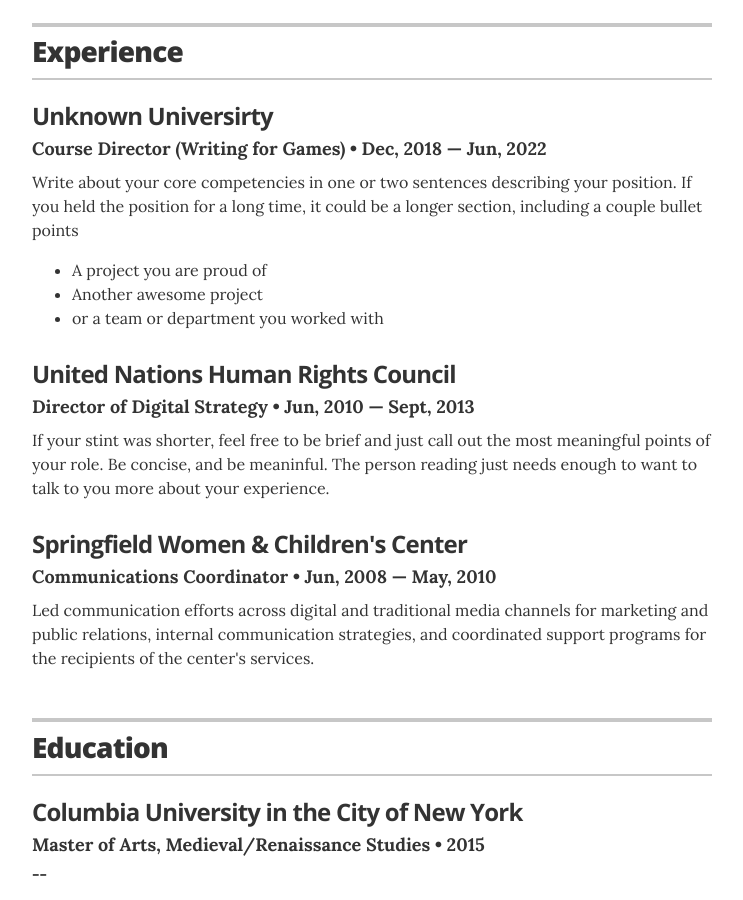
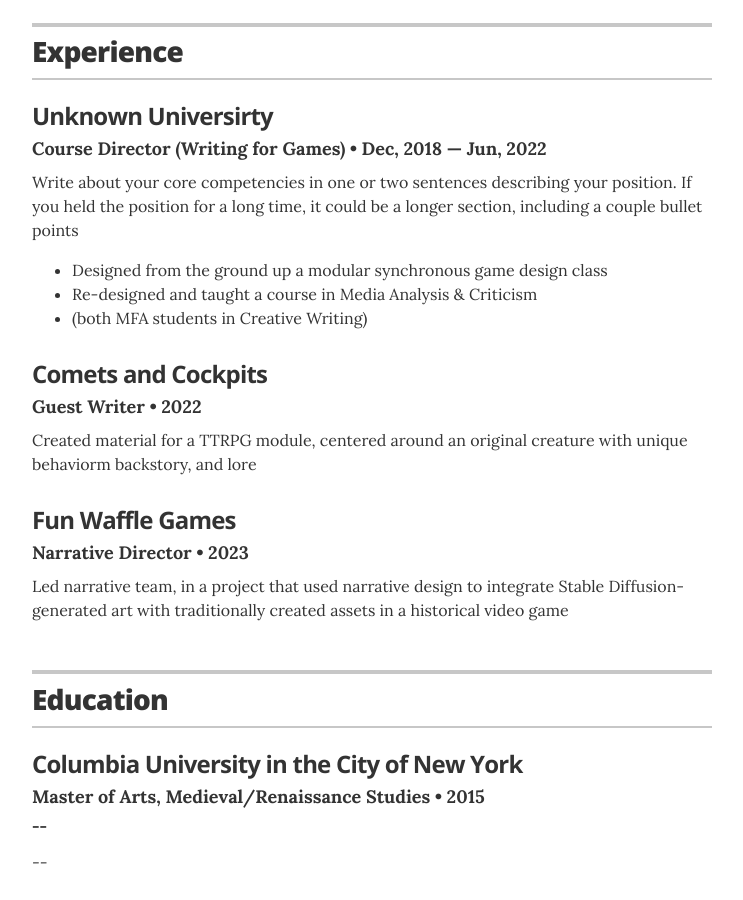
Before and after one commit to mwmxyz/academic, a Jekyll site: the page built from index.html, in a window 1280 px wide and 900 px high, scrolled down 471 px. Shown: the whole window, without its empty margins (268-1011 px from the left). Built offline with Jekyll 4.4.1, drawn with Linux system fonts in a browser that asks for light colours.

Commit message:
Update experience.yml

```diff
--- a/_data/experience.yml
+++ b/_data/experience.yml
@@ -3,17 +3,16 @@
 - company: Unknown Universirty
   position: Course Director (Writing for Games)
   duration: Dec, 2018 &mdash; Jun, 2022
-  summary: Write about your core competencies in one or two sentences describing your position. If you held the position for a long time, it could be a longer section, including a couple bullet points	<ul class="resume-item-list"><li>A project you are proud of</li><li>Another awesome project</li><li>or a team or department you worked with</li></ul>
+  summary: Write about your core competencies in one or two sentences describing your position. If you held the position for a long time, it could be a longer section, including a couple bullet points	<ul class="resume-item-list"><li>Designed from the ground up a modular synchronous game design class</li><li>Re-designed and taught a course in Media Analysis & Criticism</li><li>(both MFA students in Creative Writing)</li></ul>
 
 # Director of Digital Stratgy
-- company: United Nations Human Rights Council
-  position: Director of Digital Strategy
-  duration:  Jun, 2010 &mdash; Sept, 2013
-  summary: If your stint was shorter, feel free to be brief and just call out the most meaningful points of your role. Be concise, and be meaninful. The person reading just needs enough to want to talk to you more about your experience.
-
+- company: Comets and Cockpits
+  position: Guest Writer
+  duration:  2022
+  summary: Created material for a TTRPG module, centered around an original creature with unique behaviorm backstory, and lore
 
 # Communications Coordinator
-- company: Springfield Women & Children's Center
-  position: Communications Coordinator
-  duration:   Jun, 2008  &mdash; May, 2010
-  summary: Led communication efforts across digital and traditional media channels for marketing and public relations, internal communication strategies, and coordinated support programs for the recipients of the center's services.
+- company: Fun Waffle Games
+  position: Narrative Director
+  duration: 2023
+  summary: Led narrative team, in a project that used narrative design to integrate Stable Diffusion-generated art with traditionally created assets in a historical video game
```
